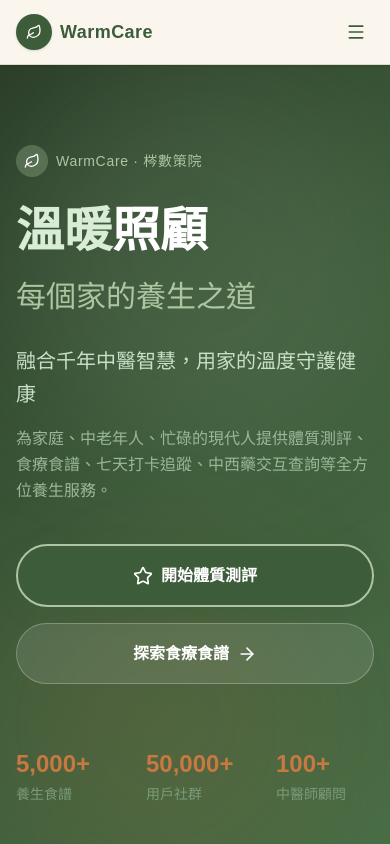
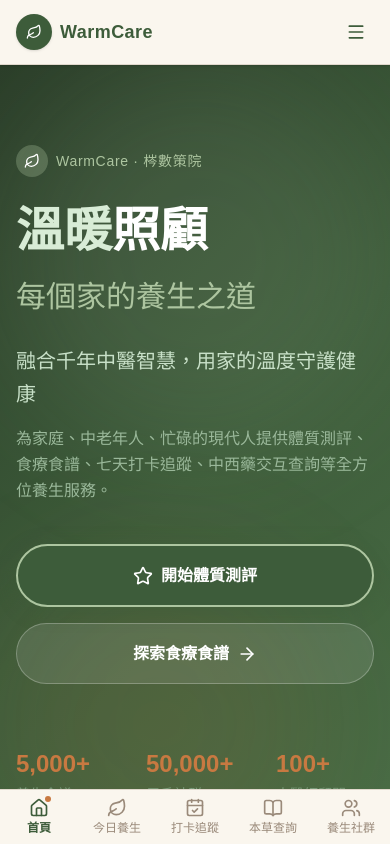
Before and after one commit to yuchen1114066/chain-strategy, a Next.js app: page / in a window 390 px wide. Shown: the top 844 px of the page. Built offline with nearby package versions, Linux system fonts and the light colour scheme.

Commit message:
feat: add mobile bottom tab nav — 首頁/今日/打卡/本草/社群
https://claude.ai/code/session_01PhiErQi7aKncBtHBZi1HSU

```diff
--- a/src/app/layout.tsx
+++ b/src/app/layout.tsx
@@ -2,6 +2,7 @@ import type { Metadata } from "next";
 import "./globals.css";
 import Navbar from "@/components/Navbar";
 import Footer from "@/components/Footer";
+import MobileBottomNav from "@/components/MobileBottomNav";
 
 export const metadata: Metadata = {
   title: "養生道 YangSheng Dao | 傳統中醫養生平台",
@@ -17,8 +18,9 @@ export default function RootLayout({
     <html lang="zh-TW" className="h-full">
       <body className="min-h-full flex flex-col bg-[#fdfaf5] text-[#2c1810]">
         <Navbar />
-        <main className="flex-1">{children}</main>
-        <Footer />
+        <main className="flex-1 pb-16 md:pb-0">{children}</main>
+        <div className="hidden md:block"><Footer /></div>
+        <MobileBottomNav />
       </body>
     </html>
   );
--- /dev/null
+++ b/src/components/MobileBottomNav.tsx
@@ -0,0 +1,44 @@
+"use client";
+
+import Link from "next/link";
+import { usePathname } from "next/navigation";
+import { Home, Leaf, CalendarCheck, BookOpen, Users } from "lucide-react";
+
+const tabs = [
+  { href: "/", label: "首頁", icon: Home },
+  { href: "/today", label: "今日養生", icon: Leaf },
+  { href: "/tracking", label: "打卡追蹤", icon: CalendarCheck },
+  { href: "/herb-checker", label: "本草查詢", icon: BookOpen },
+  { href: "/community", label: "養生社群", icon: Users },
+];
+
+export default function MobileBottomNav() {
+  const pathname = usePathname();
+
+  return (
+    <nav className="md:hidden fixed bottom-0 left-0 right-0 z-50 border-t"
+      style={{ background: "#faf6ee", borderColor: "#e0d8cc", paddingBottom: "env(safe-area-inset-bottom)" }}>
+      <div className="flex">
+        {tabs.map(({ href, label, icon: Icon }) => {
+          const active = pathname === href;
+          return (
+            <Link
+              key={href}
+              href={href}
+              className="flex-1 flex flex-col items-center justify-center py-2 gap-0.5 transition-colors"
+              style={{ color: active ? "#3d5c3a" : "#9a8a7a" }}
+            >
+              <div className="relative">
+                <Icon className="w-5 h-5" />
+                {active && (
+                  <span className="absolute -top-0.5 -right-0.5 w-1.5 h-1.5 rounded-full" style={{ background: "#c87941" }} />
+                )}
+              </div>
+              <span className="text-xs" style={{ fontWeight: active ? 700 : 400 }}>{label}</span>
+            </Link>
+          );
+        })}
+      </div>
+    </nav>
+  );
+}
```
